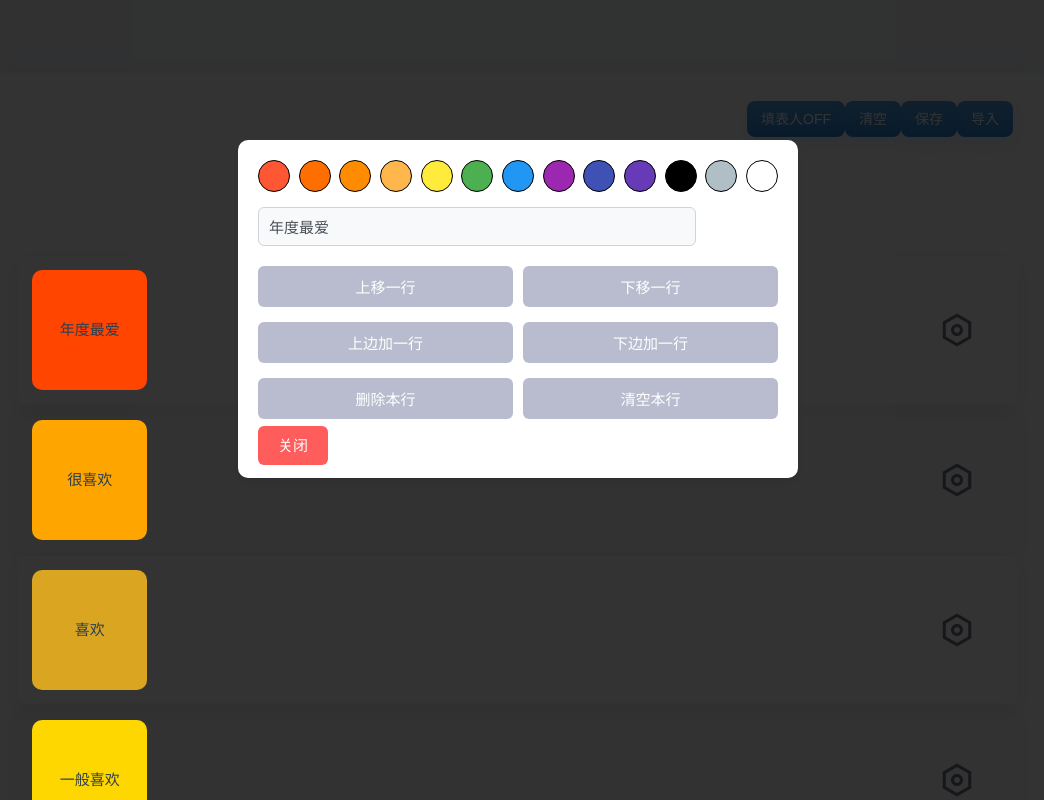
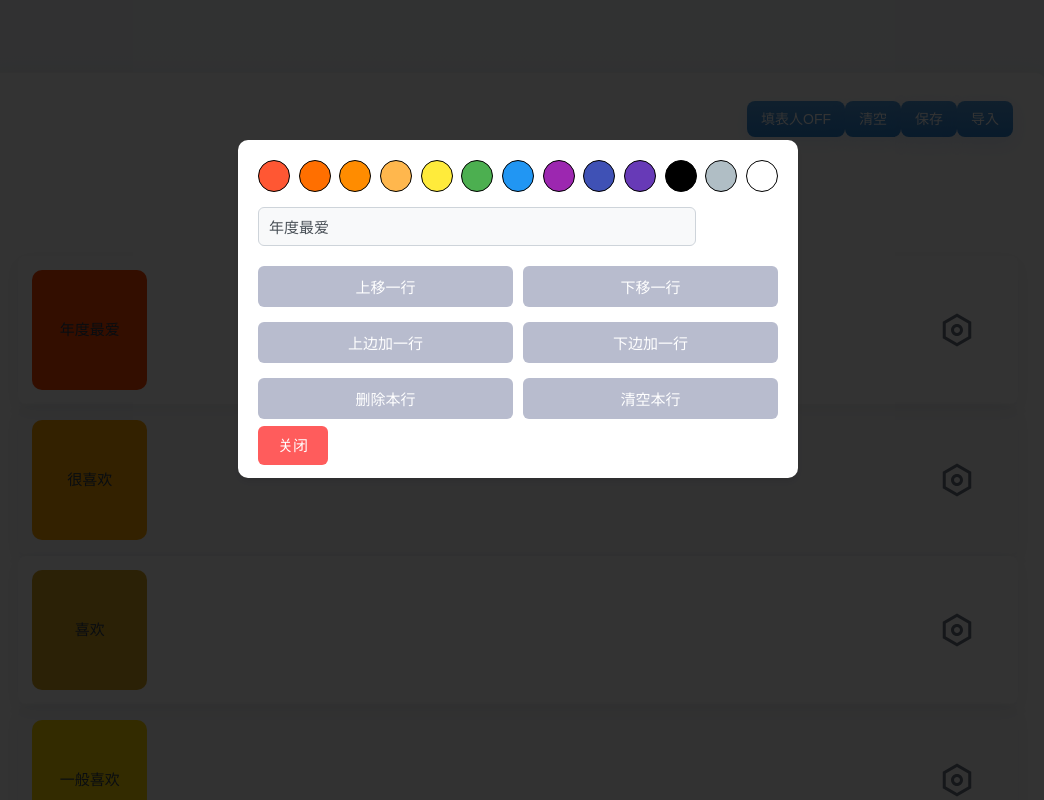
Before and after one commit to atoposyz/AnimeTierList, a Vue app: page / in a window 1280 px wide. Both pictures are taken after a click on the element 1079 px from the left and 329 px from the top of the page. Shown: the top 800 px of the page, without its empty margins (122-1166 px from the left). Built offline with nearby package versions, Linux system fonts and the light colour scheme.

Commit message:
fix: :bug: ui-shadow

```diff
--- a/src/components/RowSettingBox.vue
+++ b/src/components/RowSettingBox.vue
@@ -163,7 +163,8 @@ export default {
     padding: 40px 10px;
     overflow: auto;
     -webkit-overflow-scrolling: touch;
-    background: rgba(0, 0, 0, 0.8)
+    background: rgba(0, 0, 0, 0.8);
+    z-index: 1000;
 }
 
 .ui-shadow .content-box {
```
